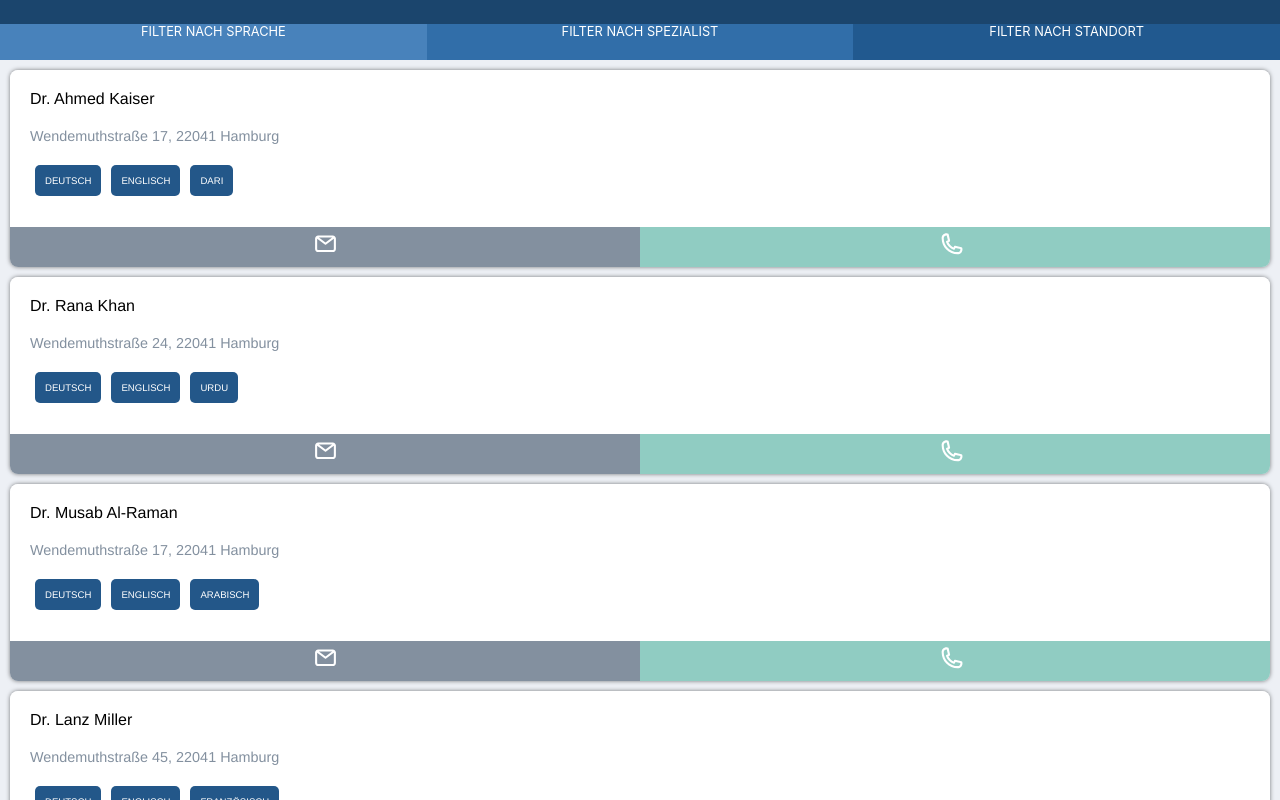
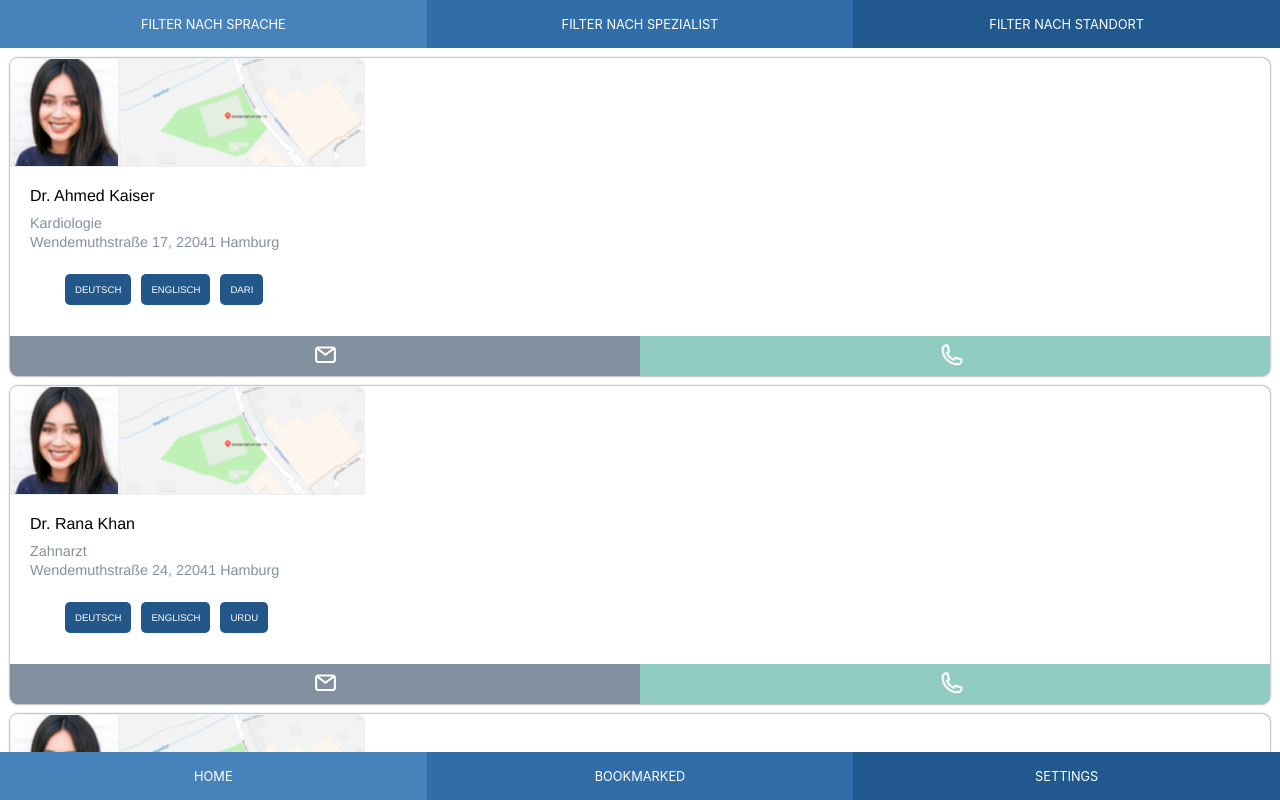
Before and after one commit to nurizai/DrLanguage, a React (Create React App) app: page / in a window 1280 px wide. Built offline with nearby package versions, Linux system fonts and the light colour scheme.

Commit message:
Add footer

```diff
--- a/src/App.js
+++ b/src/App.js
@@ -1,18 +1,19 @@
 import React, { useState } from 'react';
-import Header from './Header'
 import styled from 'styled-components/macro'
 import Filter from './Filter'
 import cardData from './cards.json'
 import CardList from './CardList';
+import Navigation from './Navigation'
 
 
 function App() {
+  // eslint-disable-next-line
   const [cards, setCards] = useState(cardData)
   return (
     <AppStyled>
-      <Header/>
-      <Filter filtertags={getFilterTags()}></Filter>
+      <Filter filtertags={getFilterTags()} specialized={getSpecializedTags()} address={getAddressTags()}></Filter>
       <CardList/>
+      <Navigation />
     </AppStyled>
   );
 
@@ -24,19 +25,38 @@ function App() {
     }, new Set()))
     return filtertags
   }
+
+
+  function getSpecializedTags() {
+    const specialized = Array.from(cards.reduce((pre, acc) => {
+      pre.add(acc.specialized)
+      return pre
+    }, new Set()))
+    return specialized
+  }
+
+  function getAddressTags() {
+    const address = Array.from(cards.reduce((pre, acc) => {
+      pre.add(acc.address)
+      return pre
+    }, new Set()))
+    return address
+  }
+
 }
+
 
 
 const AppStyled = styled.div`
   display: grid;
-  grid-template-rows: 24px 36px auto;
+  grid-template-rows: 48px auto 48px;
   position: fixed;
   left: 0;
   right: 0;
   top: 0;
   bottom: 0;
   height: 100%;
-  background-color: #EDF0F5;
+  background-color: white;
 `
 
 export default App;
--- a/src/CardList.js
+++ b/src/CardList.js
@@ -4,7 +4,7 @@ import cardData from './cards.json'
 import styled from 'styled-components'
 
 export default function CardList() {
-
+// eslint-disable-next-line
   const [cards, setCards] = useState(cardData)
 
   return (
--- a/src/Cards.js
+++ b/src/Cards.js
@@ -3,6 +3,8 @@ import styled from 'styled-components'
 import Tag from './Tag'
 import email from './icons/email.svg'
 import phone from './icons/phone.svg'
+import DrRana from './images/DrRana.svg'
+import DrRanaAddress from './images/DrRanaAddress.svg'
 
 
 export default function Cards({
@@ -20,22 +22,26 @@ export default function Cards({
   function renderDetails() {
     return (
       <>
-        <div>{specialized}</div>
         <div>{address}</div>
         {renderTags()}
-
       </>
     )
   }
+
   return (
     <FullCardStyled>
+      <CardImg>
+        <img src={DrRana} alt="Doctor" />
+        <img src={DrRanaAddress} alt="Address" />
+      </CardImg>
       <CardStyled>
         <h2 onClick={() => toggleCollapsed()}>{name}</h2>
+        <div>{specialized}</div>
         {collapsed || renderDetails()}
       </CardStyled>
       <CardButton>
-        <CardButtonLeftStyled><img src={email} alt="Email" /></CardButtonLeftStyled>
-        <CardButtonRightStyled><img src={phone} alt="Phone" /></CardButtonRightStyled>
+        <CardButtonLeftStyled href="mailto:nuri_nb@hotmail.de"><img src={email} alt="Email" /></CardButtonLeftStyled>
+        <CardButtonRightStyled href="tel:+4917 6129120"><img src={phone} alt="Phone" /></CardButtonRightStyled>
       </CardButton>
     </FullCardStyled>
   )
@@ -51,53 +57,77 @@ export default function Cards({
 
 const TagListStyled = styled.ul`
   list-style-type: none;
-  padding: 0 10px;
 `
 
-const CardStyled = styled.section`
-  border-radius: 8px 8px 0 0;
+const CardStyled = styled.div`
+  display: grid;
+  grid-template-rows: 0.5fr 0.5fr 0.5fr;
   background: white;
   padding: 10px;
 
+  > h2 {
+      display: inline;
+      margin: 10px;
+      font-family: Helvetica;
+      font-size: 1rem;
+      font-weight: 525;
+      cursor: pointer;
+    }
+
   > div {
-    margin: 5px 10px 5px 10px;
+    margin: 0 0 0 10px;
     font-family: Helvetica;
     font-size: 0.9rem;
     color: #83909f;
     font-weight: 500;
-  }
-
-  > h2 {
-    margin: 10px auto 20px 10px;
-    font-family: Helvetica;
-    font-size: 1rem;
-    font-weight: 525;
   }
 `
 const CardButton = styled.div`
   display: inline;
 `
 
-const CardButtonLeftStyled = styled.button`
+const CardButtonLeftStyled = styled.a`
+  box-sizing: border-box;
+  display: inline-block;
   width: 50%;
   height: 40px;
   background: #83909f;
   border-radius: 0 0 0 8px;
   border: 0 solid #83909f;
+  cursor: pointer;
+  text-align: center;
+  padding-top: 8px;
 `
 
-const CardButtonRightStyled = styled.button`
+const CardButtonRightStyled = styled.a`
+  box-sizing: border-box;
+  display: inline-block;
   width: 50%;
   height: 40px;
   background: #90ccc2;
   border-radius: 0 0 8px 0;
   border: 0 solid #90ccc2;
+  cursor: pointer;
+  text-align: center;
+  padding-top: 8px;
 `
 
-const FullCardStyled = styled.div`
-  grid: grid;
-  grid-template-rows: 1fr auto;
-  margin: 10px 10px 5px 10px;
-  box-shadow: 0 0 4px 0 rgba(0,0,0,0.50);
+const FullCardStyled = styled.section`
+  background-color: white;
+  margin: 10px;
+  box-shadow: 0 0 2px 0 rgba(0,0,0,0.8);
   border-radius: 8px;
 `
+
+const CardImg = styled.div`
+display: grid;
+grid-template-columns: 109px 244px;
+
+  & img:nth-of-type(1) {
+    border-top-left-radius: 8px;
+  }
+
+  & img:nth-of-type(2) {
+    border-top-right-radius: 8px;
+  }
+`
--- a/src/Filter.js
+++ b/src/Filter.js
@@ -1,58 +1,83 @@
-import React, { useState } from 'react'
+import React, { useState, useEffect } from 'react'
 import styled from 'styled-components'
 import Tag from './Tag';
 
-export default function Filter({ filtertags }) {
+export default function Filter({ filtertags, specialized, address }) {
+  const [selectedFilter, setSelectedFilter] = useState('')
+  const [filterData, setFilterData] = useState()
+  const [collapsed, setCollapsed] = useState(false)
+
+  useEffect(() => {
+    selectedFilter === ''
+      ? setCollapsed(false)
+      : setCollapsed(true)
+  }, [selectedFilter])
+
+  function toggleFilter(filter, data) {
+   // console.log(data)
+    filter === selectedFilter
+      ? setSelectedFilter('')
+      : (setSelectedFilter(filter) || setFilterData(data))
+  }
+
   return (
     <FilterStyled>
-      <FilterButtonLanguage filtertags={filtertags} ></FilterButtonLanguage>
+      <FilterButtonLanguage filtertags={filtertags} onClick={toggleFilter} ></FilterButtonLanguage>
+      <FilterButtonSpecialized specialized={specialized} onClick={toggleFilter}></FilterButtonSpecialized>
+      <FilterButtonAddress address={address} onClick={toggleFilter}></FilterButtonAddress>
+      {collapsed && <Popup >{filterData}</Popup>}
     </FilterStyled>
+  )
+}
+
+function FilterButtonSpecialized({
+  specialized,
+  onClick,
+}) {
+
+  // console.log(specialized)
+
+  return (
+    <>
+      <FilterSecondAreaStyled onClick={() => onClick('specialized', specialized.map(tag => <Tag key={tag} text={tag} />))}>Filter nach Spezialist</FilterSecondAreaStyled>
+    </>
   )
 }
 
 function FilterButtonLanguage({
   filtertags,
+  onClick,
 }) {
-  const [collapsed, setCollapsed] = useState(false)
-
-  function toggleCollapsed() {
-    setCollapsed(!collapsed)
-  }
 
   return (
     <>
-      <FilterFirstAreaStyled onClick={() => toggleCollapsed()}>Filter nach Sprache</FilterFirstAreaStyled>
-      {collapsed && <LanguagePopup>{filtertags.map(tag => <Tag key={tag} text={tag} />)}</LanguagePopup>}
-      <FilterSecondAreaStyled>Filter nach Spezialist</FilterSecondAreaStyled>
-      <FilterThirdAreaStyled>Filter nach Standort</FilterThirdAreaStyled>
+      <FilterFirstAreaStyled onClick={() => onClick('language', filtertags.map(tag => <Tag key={tag} text={tag} />))}>Filter nach Sprache</FilterFirstAreaStyled>
     </>
   )
 }
 
-const LanguagePopup = styled.div`
+function FilterButtonAddress({
+  address,
+  onClick,
+}) {
+
+  return (
+    <>
+      <FilterThirdAreaStyled onClick={() => onClick('address', address.map(tag => <Tag key={tag} text={tag} />))}>Filter nach Standort</FilterThirdAreaStyled>
+    </>
+  )
+}
+
+const Popup = styled.div`
   box-sizing: border-box;
   padding: 10px;
   position: absolute;
   width: 100vw;
-  height: minmax(25vh);
-  background-color: rgba(72,130,187,0.95) ;
-  top: 60px;
+  background-color: rgba(131,144,159,0.7);
+  top: 48px;
   z-index: 1000;
   border-radius: 0 0 5px 5px;
 `
-
-const LocationPopup = styled.div`
-  box-sizing: border-box;
-  padding: 10px;
-  position: absolute;
-  width: 100vw;
-  height: minmax(25vh);
-  background-color: #316EA9;
-  top: 60px;
-  z-index: 1000;
-  border-radius: 0 0 5px 5px;
-  `
-
 
 const FilterStyled = styled.div`
   text-align: center;
@@ -62,17 +87,29 @@ const FilterStyled = styled.div`
 `
 
 const FilterFirstAreaStyled = styled.div`
+  display: flex;
+  justify-content: center;
+  align-items: center;
   text-transform: uppercase;
   color: white;
   background-color: #4882BB;
+  cursor: pointer;
   `
 const FilterSecondAreaStyled = styled.div`
+  display: flex;
+  justify-content: center;
+  align-items: center;
   text-transform: uppercase;
   color: white;
   background-color: #316EA9;
+  cursor: pointer;
   `
 const FilterThirdAreaStyled = styled.div`
+  display: flex;
+  justify-content: center;
+  align-items: center;
   text-transform: uppercase;
   color: white;
   background-color: #21598F;
+  cursor: pointer;
   `
--- a/src/FilterTags.js
+++ b/src/FilterTags.js
@@ -1,4 +1,4 @@
-import React from 'react'
+/*  import React from 'react'
   import styled from 'styled-components'
 
   export default function FilterTags({ text }) {
@@ -16,3 +16,4 @@ const FilterTagsStyled = styled.div`
     margin: 12px 0 0 0;
     text-transform: uppercase;
     `
+    */
--- a/src/Header.js
+++ /dev/null
@@ -1,11 +0,0 @@
-import React from 'react'
-import styled from 'styled-components'
-
-export default function Header() {
-  return <HeaderStyled/>
-}
-
-const HeaderStyled = styled.div`
-  height: 24px;
-  background-color: #1B456D;
-`
--- /dev/null
+++ b/src/Navigation.js
@@ -0,0 +1,46 @@
+import React from 'react'
+import styled from 'styled-components'
+
+export default function Header() {
+  return (
+    <FooterStyled>
+      <FooterFirstAreaStyled>Home</FooterFirstAreaStyled>
+      <FooterSecondAreaStyled>Bookmarked</FooterSecondAreaStyled>
+      <FooterThirdAreaStyled>Settings</FooterThirdAreaStyled>
+    </FooterStyled>
+  )
+}
+
+const FooterStyled = styled.div`
+  text-align: center;
+  display: grid;
+  font-size: 0.8rem;
+  grid-template-columns: 1fr 1fr 1fr;
+`
+const FooterFirstAreaStyled = styled.div`
+  display: flex;
+  justify-content: center;
+  align-items: center;
+  text-transform: uppercase;
+  color: white;
+  background-color: #4882BB;
+  cursor: pointer;
+  `
+const FooterSecondAreaStyled = styled.div`
+  display: flex;
+  justify-content: center;
+  align-items: center;
+  text-transform: uppercase;
+  color: white;
+  background-color: #316EA9;
+  cursor: pointer;
+  `
+const FooterThirdAreaStyled = styled.div`
+  display: flex;
+  justify-content: center;
+  align-items: center;
+  text-transform: uppercase;
+  color: white;
+  background-color: #21598F;
+  cursor: pointer;
+  `
--- a/src/cards.json
+++ b/src/cards.json
@@ -1,26 +1,26 @@
 [
   {
   "name": "Dr. Ahmed Kaiser",
-  "speciaized": "Kardiologie",
+  "specialized": "Kardiologie",
   "address": "Wendemuthstraße 17, 22041 Hamburg",
   "tags": ["deutsch", "englisch", "dari"]
 },
 
 {
   "name": "Dr. Rana Khan",
-  "speciaized": "Zahnarzt",
+  "specialized": "Zahnarzt",
   "address": "Wendemuthstraße 24, 22041 Hamburg",
   "tags": ["deutsch", "englisch", "urdu"]
 },
 {
   "name": "Dr. Musab Al-Raman",
-  "speciaized": "Allgemeinarzt",
+  "specialized": "Allgemeinarzt",
   "address": "Wendemuthstraße 17, 22041 Hamburg",
   "tags": ["deutsch", "englisch", "arabisch"]
 },
 {
   "name": "Dr. Lanz Miller",
-  "speciaized": "Zahnarzt",
+  "specialized": "Zahnarzt",
   "address": "Wendemuthstraße 45, 22041 Hamburg",
   "tags": ["deutsch", "englisch", "französisch"]
 }
```
Also changed, not shown: src/images/DrRana.svg (added), src/images/DrRanaAddress.svg (added). Lines whose indentation alone changed are shown as unchanged.
